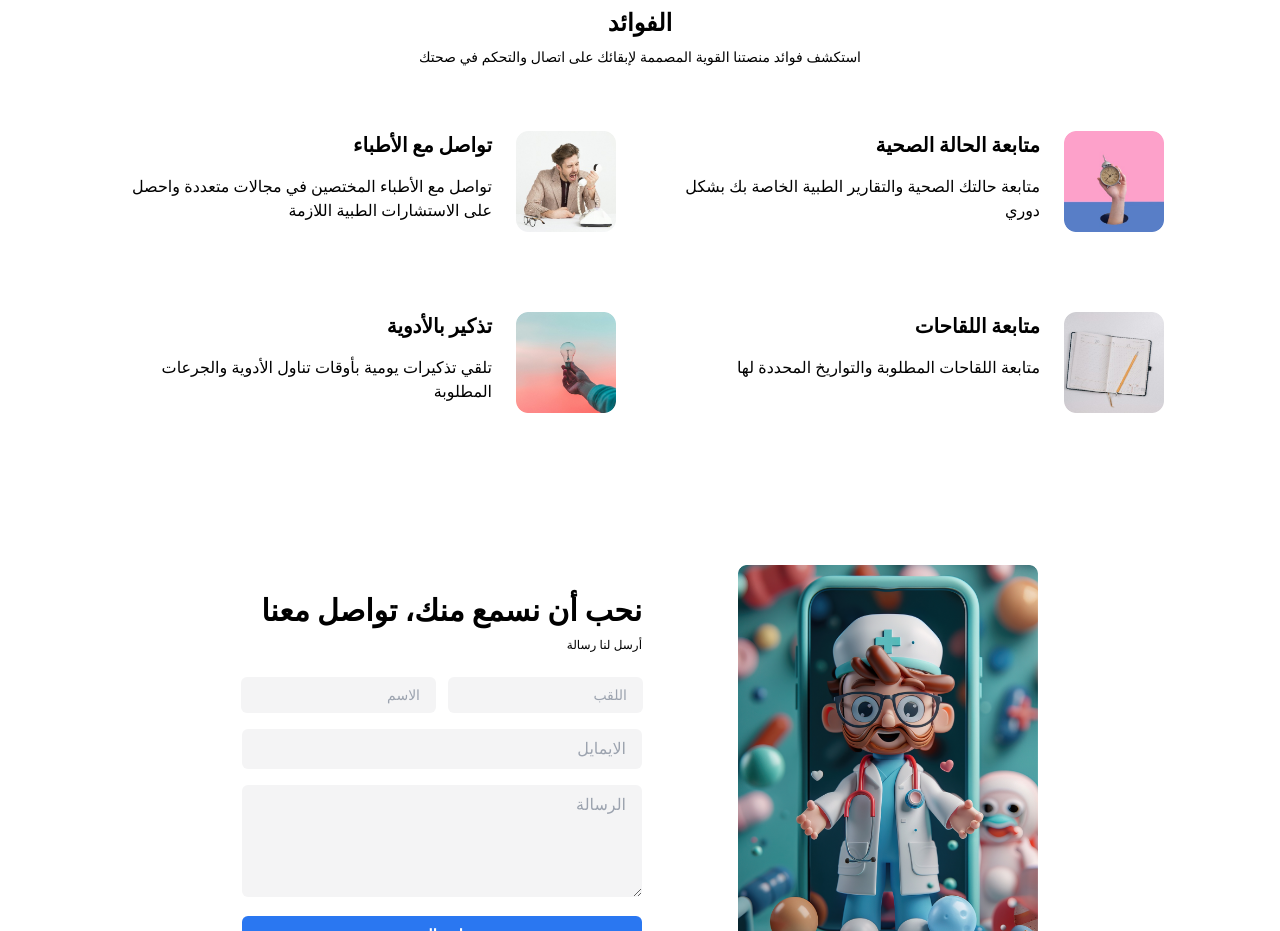
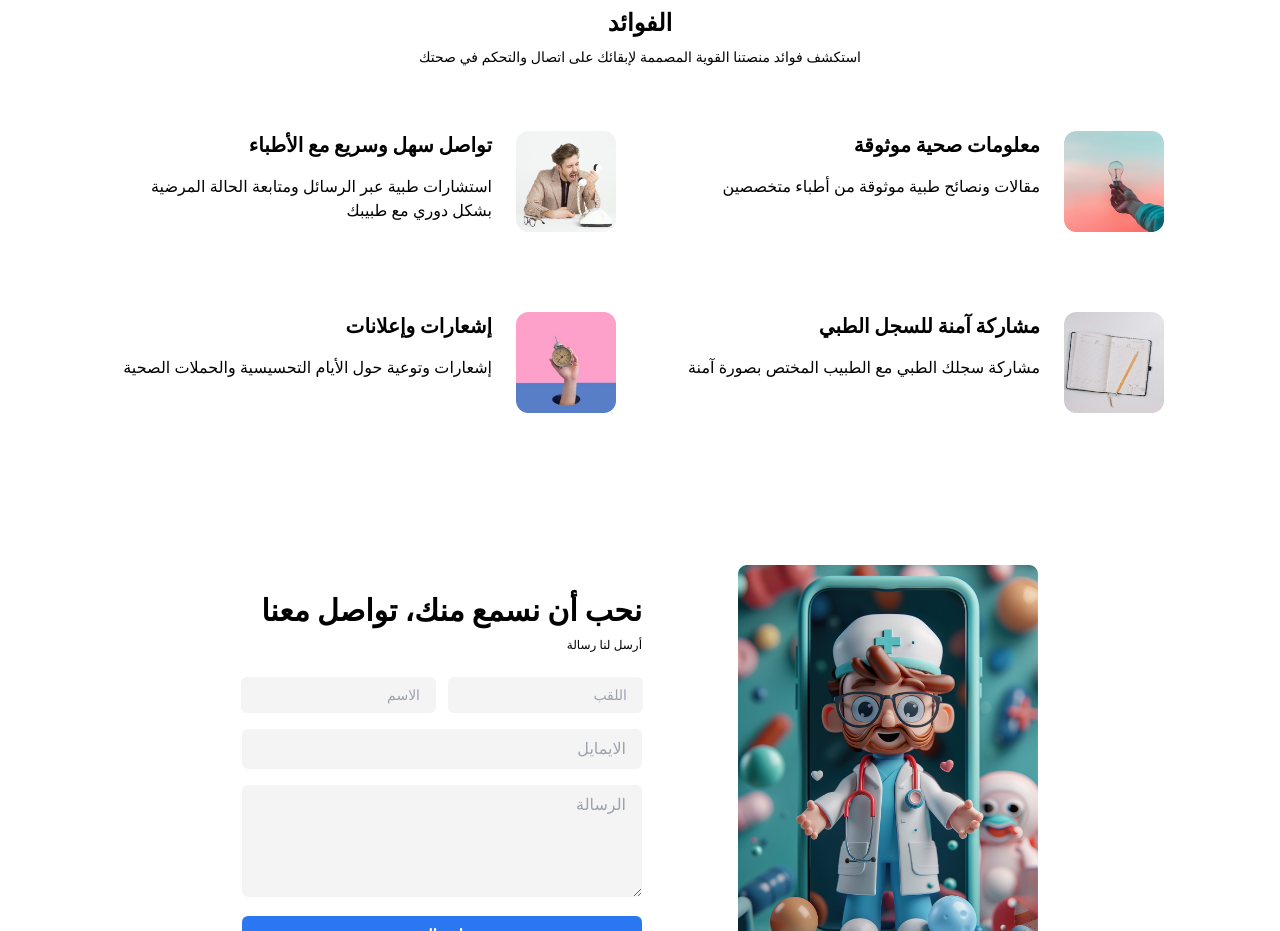
Before and after one commit to imadbenmadi/siha-twasol-front, a React (Vite) app: page /Home in a window 1280 px wide. Shown: the part 1980-2911 px from the top of the page. Built offline with nearby package versions, Linux system fonts and the light colour scheme; no server answers.

Commit message:
refactor: Update Benefits component with Arabic translations and layout

```diff
--- a/src/Components/Home/Benefits.jsx
+++ b/src/Components/Home/Benefits.jsx
@@ -17,23 +17,23 @@ function Benefits() {
             <div className=" flex flex-col flex-wrap justify-center md:flex-row items-center gap-12  md:overflow-x-auto overflow-hidden custom-overflow px-12 py-12">
                 <Benefits_card
                     image={benefits1_image}
-                    title="تواصل مع الأطباء"
-                    description="تواصل مع الأطباء المختصين في مجالات متعددة واحصل على الاستشارات الطبية اللازمة"
+                    title="تواصل سهل وسريع مع الأطباء"
+                    description="استشارات طبية عبر الرسائل ومتابعة الحالة المرضية بشكل دوري مع طبيبك"
+                />
+                <Benefits_card
+                    image={benefits3_image}
+                    title="معلومات صحية موثوقة"
+                    description="مقالات ونصائح طبية موثوقة من أطباء متخصصين"
                 />
                 <Benefits_card
                     image={benefits2_image}
-                    title="متابعة الحالة الصحية"
-                    description="متابعة حالتك الصحية والتقارير الطبية الخاصة بك بشكل دوري"
-                />
-                <Benefits_card
-                    image={benefits3_image}
-                    title="تذكير بالأدوية"
-                    description="تلقي تذكيرات يومية بأوقات تناول الأدوية والجرعات المطلوبة"
+                    title="إشعارات وإعلانات"
+                    description="إشعارات وتوعية حول الأيام التحسيسية والحملات الصحية"
                 />
                 <Benefits_card
                     image={benefits4_image}
-                    title="متابعة اللقاحات"
-                    description="متابعة اللقاحات المطلوبة والتواريخ المحددة لها"
+                    title=" مشاركة آمنة للسجل الطبي"
+                    description="مشاركة سجلك الطبي مع الطبيب المختص بصورة آمنة"
                 />
             </div>
         </div>
```
